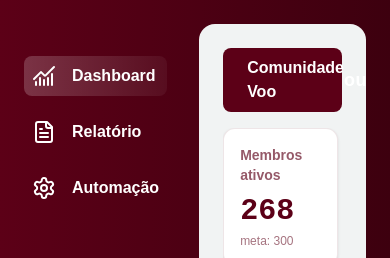
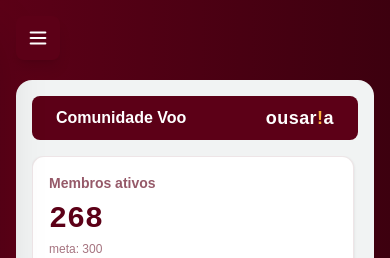
Before and after one commit to 18juba/ousaria-dashboard, a SvelteKit app in the folder dashboard/: page / in a window 390 px wide. Shown: the top 258 px of the page. Built offline with nearby package versions, Linux system fonts and the light colour scheme; a web font is replaced by a local one.

Commit message:
Recolhendo menu lateral em telas menores

```diff
--- /dev/null
+++ b/dashboard/src/lib/components/Navigation.svelte
@@ -0,0 +1,76 @@
+<script>
+	import { resolve } from '$app/paths';
+	import ChartNoAxesCombined from '@lucide/svelte/icons/chart-no-axes-combined';
+	import FileText from '@lucide/svelte/icons/file-text';
+	import Menu from '@lucide/svelte/icons/menu';
+	import Settings from '@lucide/svelte/icons/settings';
+	import X from '@lucide/svelte/icons/x';
+
+	let menuOpen = $state(false);
+
+	const closeMenu = () => {
+		menuOpen = false;
+	};
+
+	const toggleMenu = () => {
+		menuOpen = !menuOpen;
+	};
+
+	const handleKeydown = (event) => {
+		if (event.key === 'Escape') {
+			closeMenu();
+		}
+	};
+</script>
+
+<svelte:window onkeydown={handleKeydown} />
+
+<button
+	type="button"
+	class="fixed top-4 left-4 z-60 inline-flex size-11 items-center justify-center rounded-lg bg-primary text-white shadow-lg transition hover:bg-primary/90 focus:ring-2 focus:ring-secondary focus:ring-offset-2 focus:ring-offset-primary focus:outline-none lg:hidden"
+	aria-label={menuOpen ? 'Fechar menu' : 'Abrir menu'}
+	aria-expanded={menuOpen}
+	aria-controls="main-navigation"
+	onclick={toggleMenu}
+>
+	{#if menuOpen}
+		<X size={22} strokeWidth={2.25} />
+	{:else}
+		<Menu size={22} strokeWidth={2.25} />
+	{/if}
+</button>
+
+{#if menuOpen}
+	<button
+		type="button"
+		class="fixed inset-0 z-40 bg-black/40 backdrop-blur-[1px] lg:hidden"
+		aria-label="Fechar menu"
+		onclick={closeMenu}
+	></button>
+{/if}
+
+<nav
+	id="main-navigation"
+	aria-label="Navegação principal"
+	class={`fixed inset-y-0 left-0 z-50 flex w-72 max-w-[85vw] flex-col justify-between bg-primary px-6 py-8 shadow-2xl transition-transform duration-200 ease-out lg:static lg:z-auto lg:w-50 lg:max-w-none lg:translate-x-0 lg:bg-transparent lg:px-0 lg:py-8 lg:shadow-none 2xl:w-60 ${menuOpen ? 'translate-x-0' : '-translate-x-full'}`}
+>
+	<ul class="flex flex-col gap-4 font-bold text-white 2xl:text-lg">
+		<li class="rounded-lg bg-linear-to-r from-white/20 to-white/5 p-2">
+			<a class="flex items-center gap-4" href={resolve('/')} onclick={closeMenu}>
+				<ChartNoAxesCombined /> Dashboard
+			</a>
+		</li>
+		<li class="rounded-lg p-2">
+			<a class="flex items-center gap-4" href={resolve('/relatorio')} onclick={closeMenu}>
+				<FileText /> Relatório
+			</a>
+		</li>
+		<li class="rounded-lg p-2">
+			<a class="flex items-center gap-4" href={resolve('/automacao')} onclick={closeMenu}>
+				<Settings /> Automação
+			</a>
+		</li>
+	</ul>
+
+	<img src="/img/logo-slogan.webp" alt="Logomarca Ousaria" class="w-44 object-contain 2xl:w-50" />
+</nav>
--- a/dashboard/src/routes/+layout.svelte
+++ b/dashboard/src/routes/+layout.svelte
@@ -1,40 +1,22 @@
 <script>
-	import { resolve } from '$app/paths';
 	import './layout.css';
 	import favicon from '$lib/assets/favicon.svg';
+	import Navigation from '$lib/components/Navigation.svelte';
 
 	import '@fontsource-variable/alumni-sans';
 	import '@fontsource-variable/inter';
 	import '@fontsource-variable/jetbrains-mono';
-
-	import ChartNoAxesCombined from '@lucide/svelte/icons/chart-no-axes-combined';
-	import FileText from '@lucide/svelte/icons/file-text';
-	import Settings from '@lucide/svelte/icons/settings';
 
 	let { children } = $props();
 </script>
 
 <svelte:head><link rel="icon" href={favicon} /></svelte:head>
 
-<main class="flex h-screen min-h-0 gap-8 overflow-hidden p-6">
-	<nav class="flex w-50 flex-col justify-between py-8 2xl:w-60">
-		<ul class="flex flex-col gap-4 font-bold text-white 2xl:text-lg">
-			<li class="rounded-lg bg-linear-to-r from-white/20 to-white/5 p-2">
-				<a class="flex items-center gap-4" href={resolve('/')}><ChartNoAxesCombined /> Dashboard</a>
-			</li>
-			<li class="rounded-lg p-2">
-				<a class="flex items-center gap-4" href={resolve('/relatorio')}><FileText /> Relatório</a>
-			</li>
-			<li class="rounded-lg p-2">
-				<a class="flex items-center gap-4" href={resolve('/automacao')}><Settings /> Automação</a>
-			</li>
-		</ul>
-
-		<img src="/img/logo-slogan.webp" alt="Logomarca Ousaria" class="w-44 object-contain 2xl:w-50" />
-	</nav>
+<main class="relative flex h-screen min-h-0 overflow-hidden p-4 pt-20 lg:gap-8 lg:p-6">
+	<Navigation />
 
 	<div
-		class="flex h-full min-h-0 w-full min-w-0 flex-col overflow-hidden rounded-2xl bg-mist-100 p-6"
+		class="flex h-full min-h-0 min-w-0 flex-1 flex-col overflow-hidden rounded-2xl bg-mist-100 p-4 sm:p-6"
 	>
 		<div class="mb-4 flex items-center justify-between rounded-lg bg-primary px-6 py-2 font-bold">
 			<p>Comunidade Voo</p>
```
